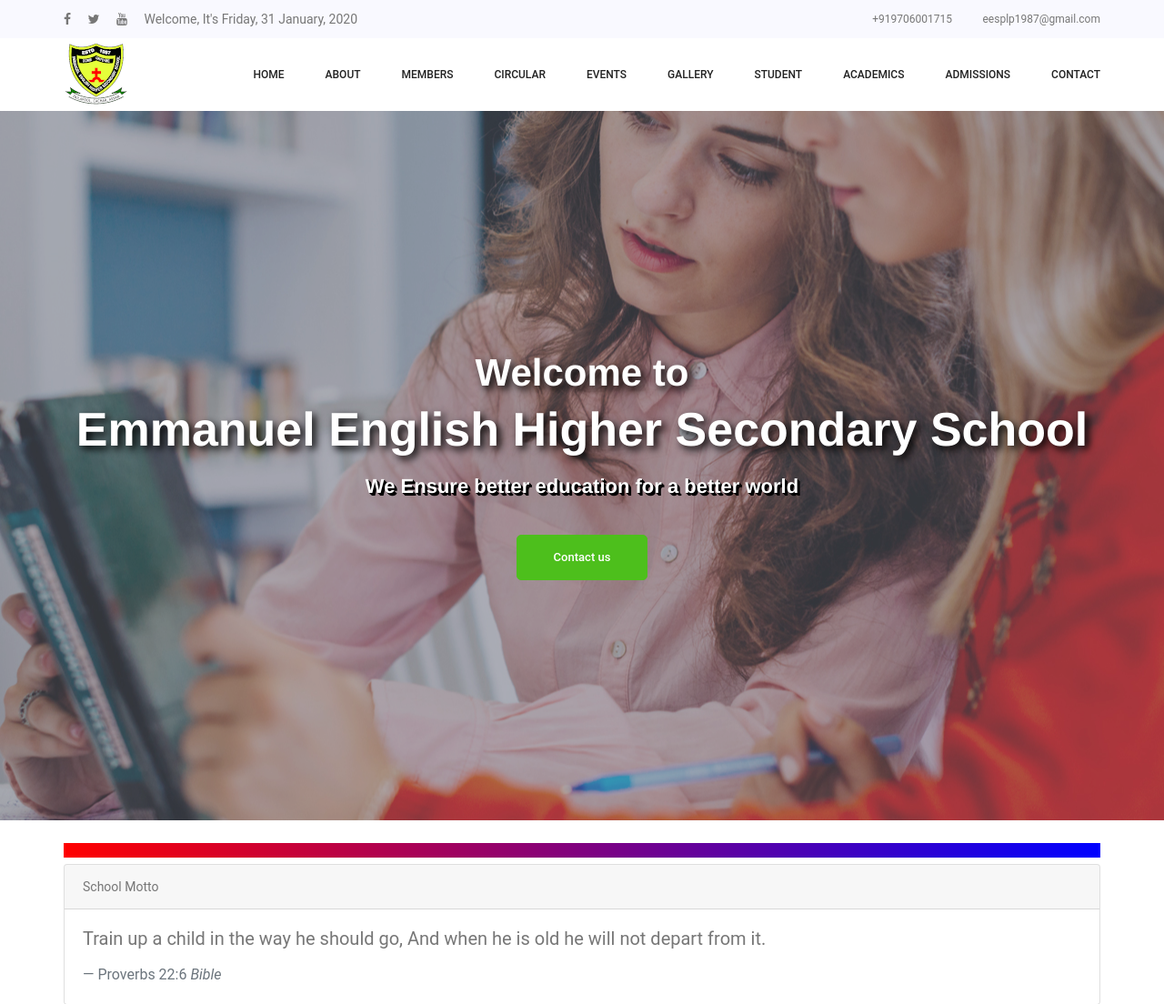
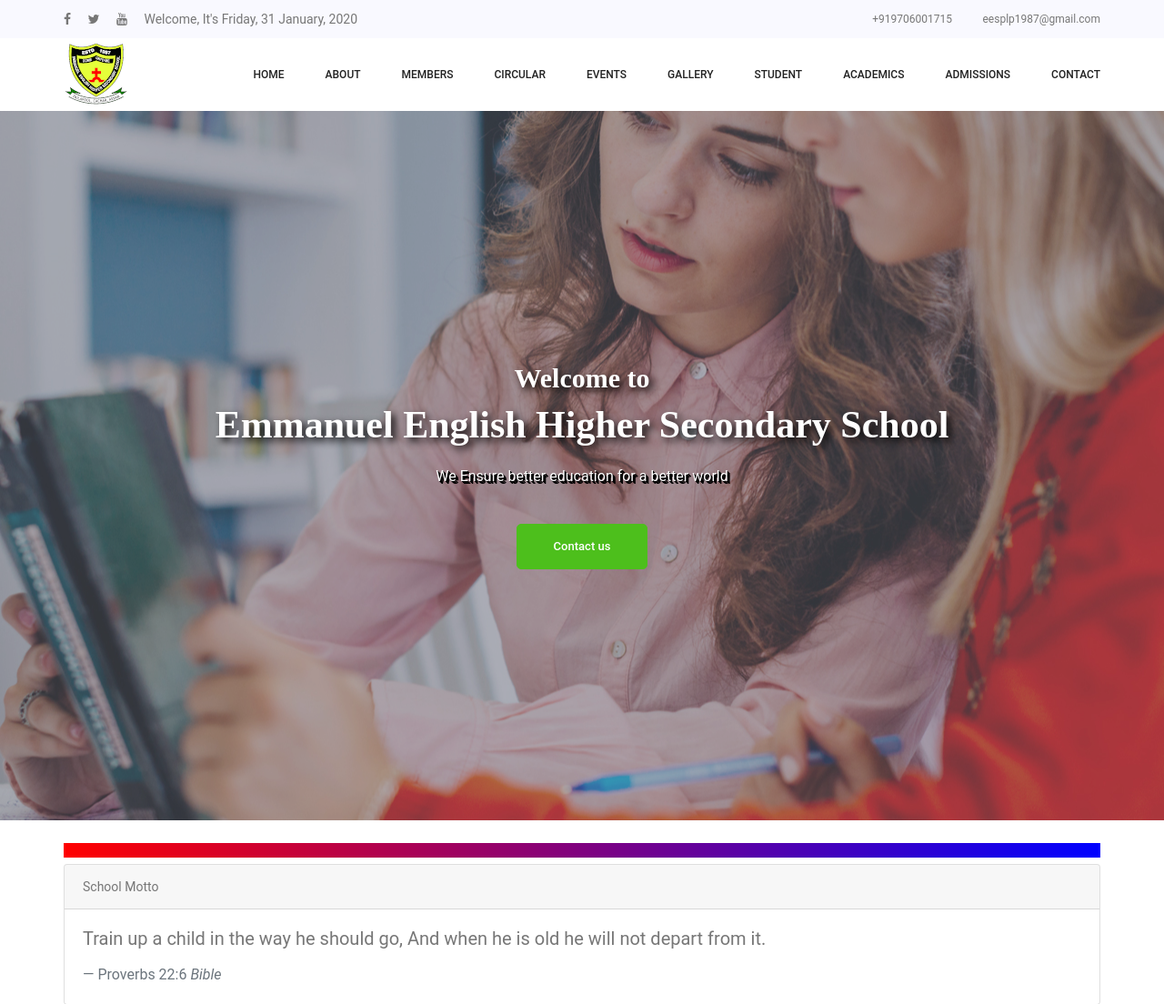
Before and after one commit to Kurosakicoder/ees, a Django app: page / in a window 1280 px wide. Shown: the top 1104 px of the page at 91% size. Run offline with Django 3.2, Linux system fonts and the light colour scheme; data comes from the database, SQL or seed files in the repository; data that the repository does not hold is empty; some libraries are stand-ins or nearby versions.

Commit message:
font size changed

```diff
--- a/home/templates/home/home.html
+++ b/home/templates/home/home.html
@@ -7,12 +7,12 @@
         </div>
         <div class="container">
             <div class="banner_content text-center">
-                <h2 style="text-shadow: 4px 4px 8px #000; font: bold 42px Helvetica, Arial, Sans-Serif;">Welcome to</h2>
-                <h3 style="font: bold 52px Helvetica, Arial, Sans-Serif; text-shadow: 4px 4px 8px #000;">Emmanuel
+                <h2 style="text-shadow: 4px 4px 8px #000;">Welcome to</h2>
+                <h3 style="text-shadow: 4px 4px 8px #000;">Emmanuel
                     English Higher Secondary School</h3>
                 <p style="text-shadow: 1px 1px #000,
                 2px 2px #000,
-                3px 3px #000; font: bold 22px Helvetica, Arial, Sans-Serif;">We Ensure
+                3px 3px #000; font-size: 16px;">We Ensure
                     better education for a better world</p>
                 <a class="main_btn" href="{% url 'contact:contact' %}">Contact us</a>
             </div>
```
